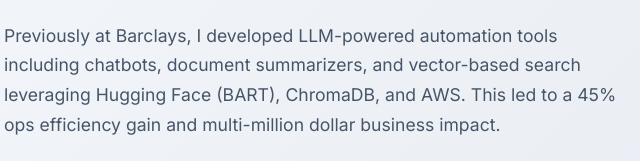
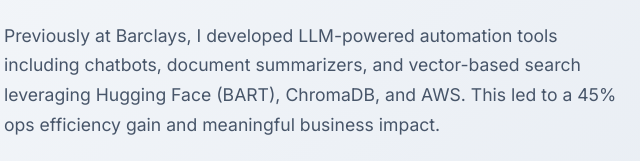
Before and after one commit to codeholic08/codeholic08.github.io, a plain HTML site: page index.html in a window 1280 px wide. Shown: the part 603-764 px from the top of the page, 86-726 px from the left. Drawn offline with Linux system fonts and the light colour scheme.

Commit message:
Updated bio text to use 'meaningful business impact' instead of 'multi-million dollar business impact'

```diff
--- a/index.html
+++ b/index.html
@@ -53,7 +53,7 @@
 
                         <p>At Qualcomm, I engineered RAG workflows using Claude (Anthropic), fine-tuned Qwen for domain-specific NLP, and built distributed data processing systems with AWS (Lambda, EMR, Glue) and Hadoop for multi-terabyte log analytics.</p>
 
-                        <p>Previously at Barclays, I developed LLM-powered automation tools including chatbots, document summarizers, and vector-based search leveraging Hugging Face (BART), ChromaDB, and AWS. This led to a 45% ops efficiency gain and multi-million dollar business impact.</p>
+                        <p>Previously at Barclays, I developed LLM-powered automation tools including chatbots, document summarizers, and vector-based search leveraging Hugging Face (BART), ChromaDB, and AWS. This led to a 45% ops efficiency gain and meaningful business impact.</p>
 
                         <p>I specialize in Python, TypeScript, PyTorch, TensorFlow, and cloud ML infrastructure (SageMaker, Redshift, Athena). Passionate about pushing the boundaries of enterprise-grade AI, model optimization, and retrieval-augmented systems.</p>
 
```
